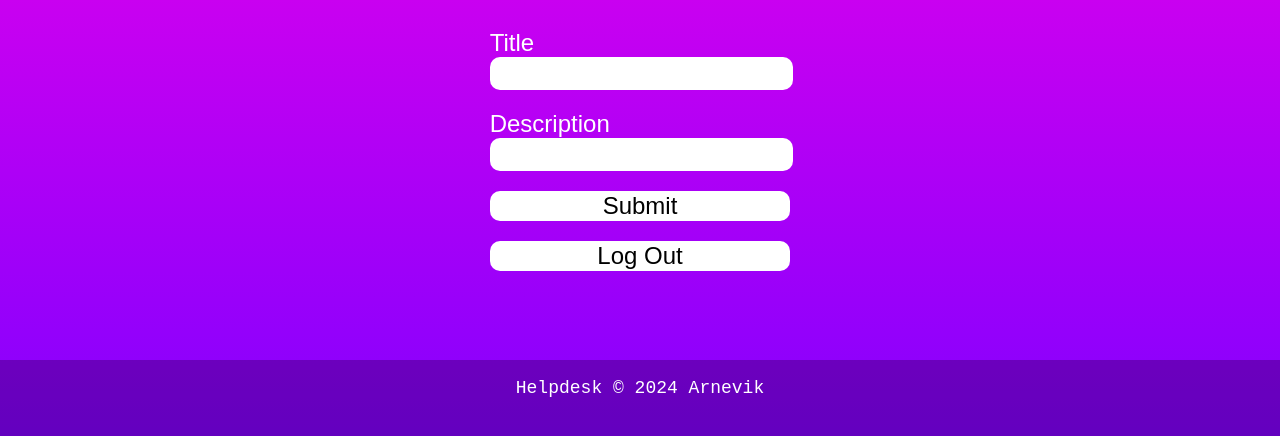
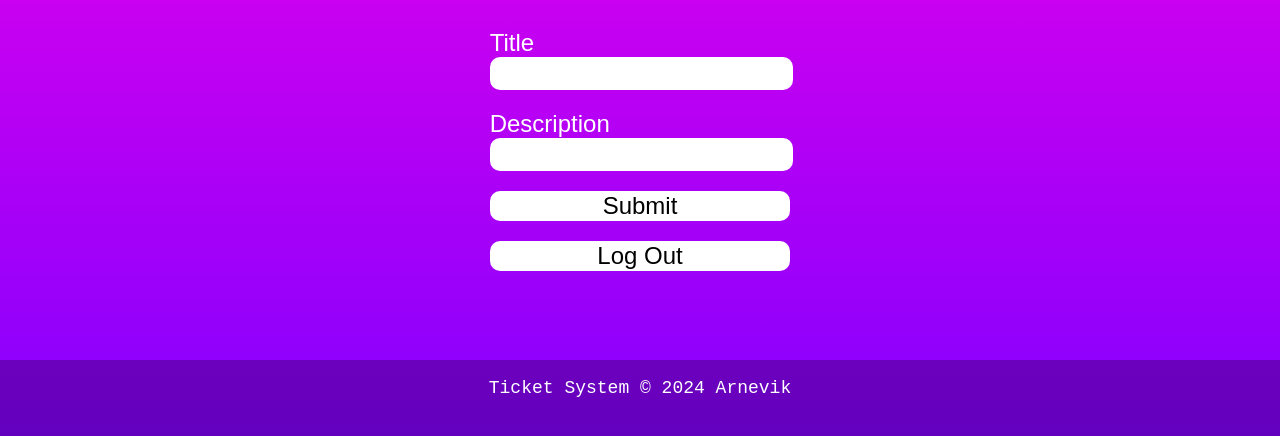
Before and after one commit to Mexio-hub/ticketsystem, a plain HTML site: page home.html in a window 1280 px wide. Shown: the part 340-776 px from the top of the page. Drawn offline with Linux system fonts and the light colour scheme; no server answers.

Commit message:
footer fix

```diff
--- a/home.html
+++ b/home.html
@@ -47,7 +47,7 @@
 
 <footer>
 	<div class="footer">
-		<p>Helpdesk © 2024 Arnevik</p>
+		<p>Ticket System © 2024 Arnevik</p>
 	</div>
 </footer>
 </html>
```
